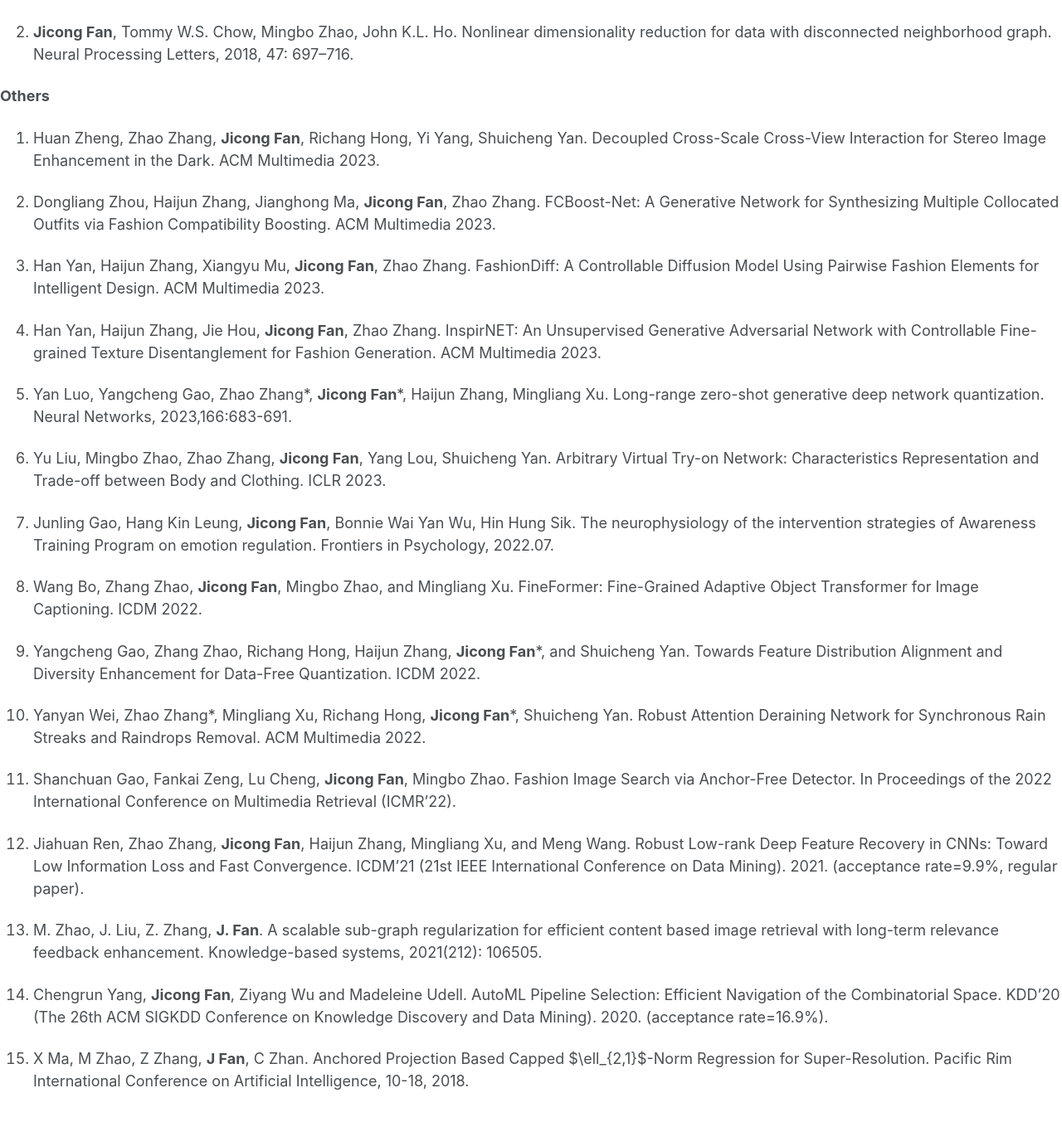
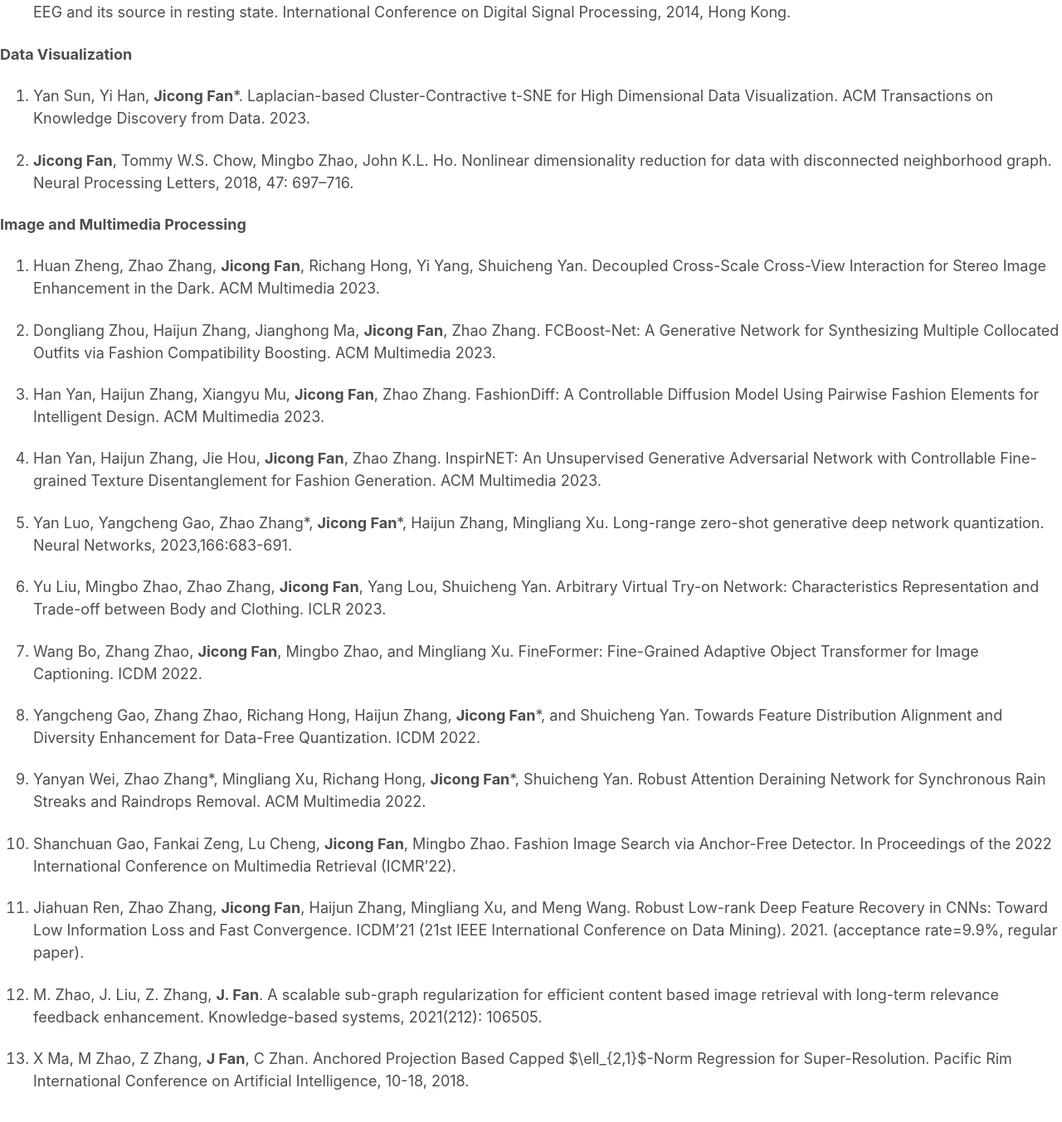
Before and after one commit to jicongfan/jicongfan.github.io, a Jekyll site: the page built from _pages/publications.md, in a window 1280 px wide and 1400 px high, scrolled down 3784 px. Shown: the top 1353 px of the window at 83% size. Built offline with Jekyll 4.4.1, drawn with Linux system fonts in a browser that asks for light colours; some of the changed text lies outside the part shown.

Commit message:
Update publications.md

```diff
--- a/_pages/publications.md
+++ b/_pages/publications.md
@@ -119,7 +123,7 @@
 
 
 
-<strong>Others</strong>
+<strong>Image and Multimedia Processing</strong>
 
 1. Huan Zheng, Zhao Zhang, <strong>Jicong Fan</strong>, Richang Hong, Yi Yang, Shuicheng Yan. Decoupled Cross-Scale Cross-View Interaction for Stereo Image Enhancement in the Dark. ACM Multimedia 2023.
 
@@ -132,8 +136,6 @@
 1. Yan Luo, Yangcheng Gao, Zhao Zhang\*, <strong>Jicong Fan</strong>\*, Haijun Zhang, Mingliang Xu. Long-range zero-shot generative deep network quantization. Neural Networks, 2023,166:683-691.
 
 1. Yu Liu, Mingbo Zhao, Zhao Zhang, <strong>Jicong Fan</strong>, Yang Lou, Shuicheng Yan. Arbitrary Virtual Try-on Network: Characteristics Representation and Trade-off between Body and Clothing. ICLR 2023.
-
-1. Junling Gao, Hang Kin Leung, <strong>Jicong Fan</strong>, Bonnie Wai Yan Wu, Hin Hung Sik. The neurophysiology of the intervention strategies of Awareness Training Program on emotion regulation. Frontiers in Psychology, 2022.07.
 
 1. Wang Bo, Zhang Zhao, <strong>Jicong Fan</strong>, Mingbo Zhao, and Mingliang Xu. FineFormer: Fine-Grained Adaptive Object Transformer for Image Captioning. ICDM 2022.
 
@@ -149,6 +151,4 @@
 
 1. M. Zhao, J. Liu, Z. Zhang, <strong>J. Fan</strong>. A scalable sub-graph regularization for efficient content based image retrieval with long-term relevance feedback enhancement. Knowledge-based systems, 2021(212): 106505.
 
-1. Chengrun Yang, <strong>Jicong Fan</strong>, Ziyang Wu and Madeleine Udell. AutoML Pipeline Selection: Efficient Navigation of the Combinatorial Space. KDD'20 (The 26th ACM SIGKDD Conference on Knowledge Discovery and Data Mining). 2020. (acceptance rate=16.9%).
-
 1. X Ma, M Zhao, Z Zhang, <strong>J Fan</strong>, C Zhan. Anchored Projection Based Capped $\ell_{2,1}$-Norm Regression for Super-Resolution. Pacific Rim International Conference on Artificial Intelligence, 10-18, 2018.
```
Also changed, not shown: other parts of _pages/publications.md (+4 -0 lines).
